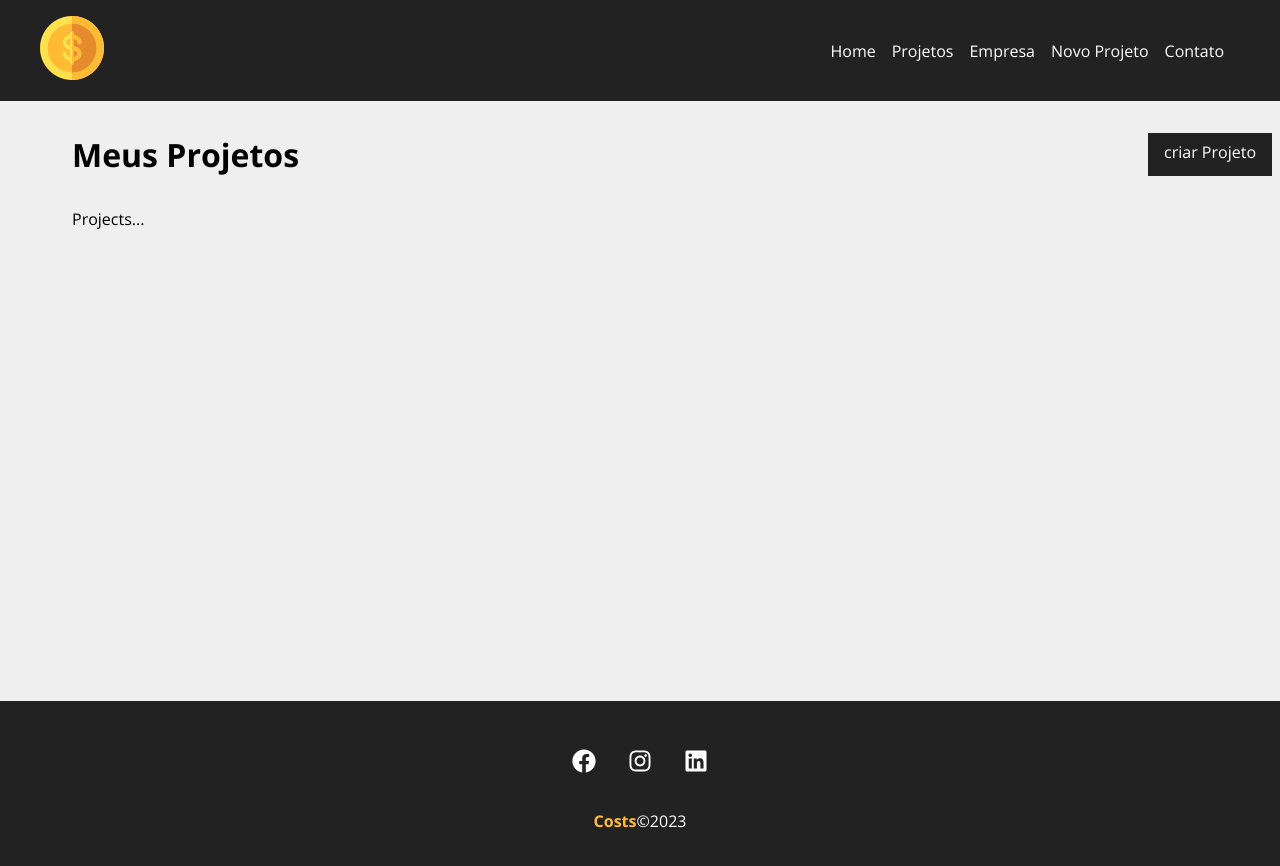
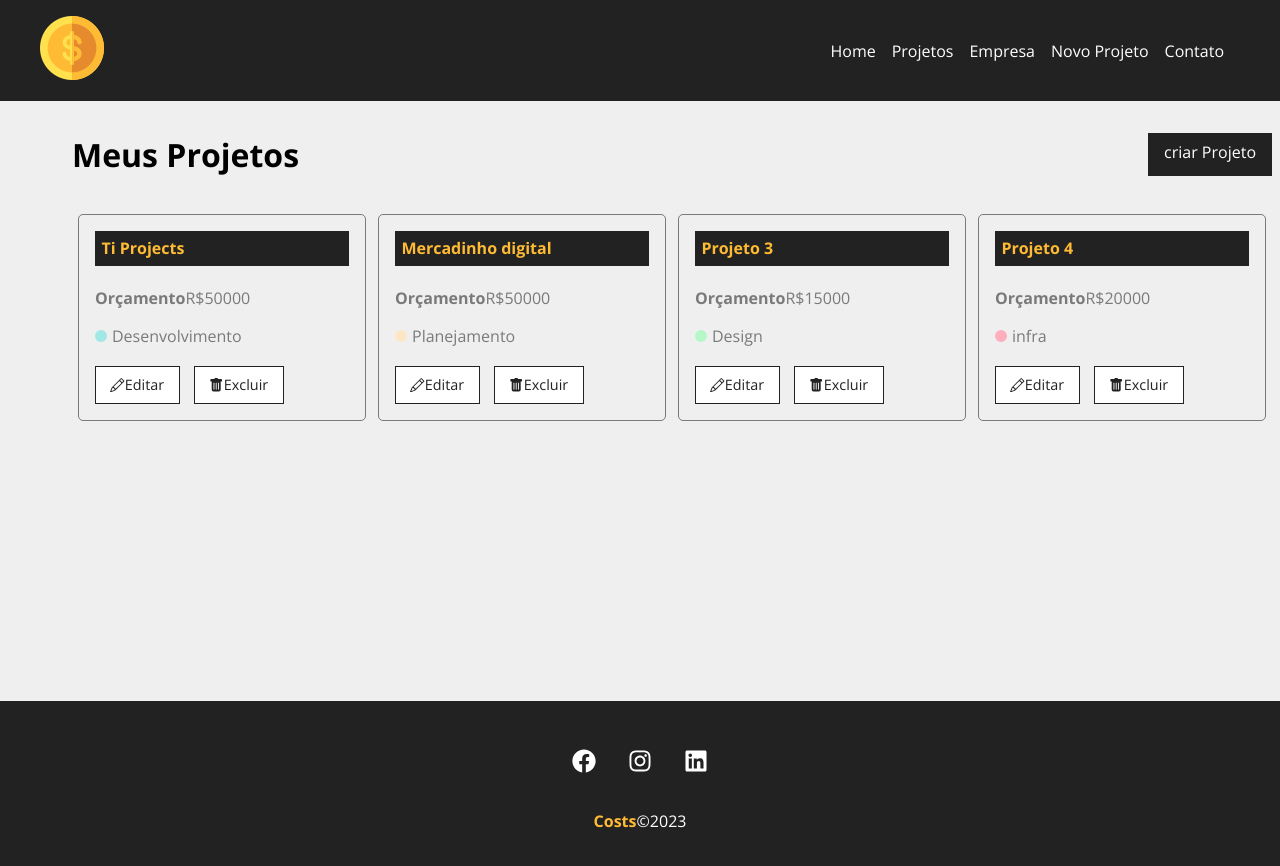
Before and after one commit to Jose-Benedito/costs, a React (Create React App) app: page /projects in a window 1280 px wide. Shown: the top 866 px of the page. Built offline with nearby package versions, Linux system fonts and the light colour scheme; data requests are answered from the project's data file.

Commit message:
Carregamento de dados para a página de Projetos.

```diff
--- a/db.json
+++ b/db.json
@@ -1,32 +1,7 @@
 {
   "projects": [
-    {
-      "name": "jhgg",
-      "budget": "45552",
-      "category": {
-        "id": "1",
-        "name": "infra"
-      },
-      "cost": 0,
-      "services": [],
-      "id": 1
-    },
-    {
-      "name": "jhgg",
-      "budget": "45552",
-      "category": {
-        "id": "1",
-        "name": "infra"
-      },
-      "cost": 0,
-      "services": [],
-      "id": 2
-    },
-    {
-      "cost": 0,
-      "services": [],
-      "id": 3
-    },
+
+
     {
       "name": "Ti Projects",
       "budget": "50000",
@@ -41,7 +16,7 @@
     {
       "category": {
         "id": "2",
-        "name": "Desenvolvimento"
+        "name": "Planejamento"
       },
       "name": "Mercadinho digital",
       "budget": "50000",
--- a/src/components/pages/Projects.js
+++ b/src/components/pages/Projects.js
@@ -1,17 +1,37 @@
 import { useLocation } from "react-router-dom"
-
+import { useState, useEffect } from "react"
 import Message from "../layout/Message"
 import LinkButton from "../layout/LinkButton"
 import styles from './Projects.module.css'
 import Container from '../layout/Container'
+import ProjectCard from "../project/ProjectCard"
 
 function Projects(){
+
+    const [projects, setProjects] = useState([])
 
     const location = useLocation()
     let message=''
     if (location.state) {
         message = location.state.message
     }
+
+    useEffect(()=> {
+        fetch('http://localhost:5000/projects', {
+            method: 'GET',
+            headers: {
+                'Content-Type': 'applçication/json',
+            },
+        }).then(resp => resp.json())
+          .then((data) => {
+            console.log(data)
+            setProjects(data)
+          })
+          .catch((err) => console.çog(err))
+    }, [])
+
+
+
     return (
         <div className={styles.project_container}>
 
@@ -23,7 +43,16 @@
         {message && <Message type="success" msg={message} />}
 
         <Container customClass="start">
-            <p>Projects...</p>
+            {projects.length > 0 &&
+              projects.map((project) => (
+              <ProjectCard
+                id={project.id}
+                name={project.name}
+                budget={project.budget}
+               category={project.category.name}
+                key={project.id}
+                />
+            ))}
 
         </Container>
 
--- /dev/null
+++ b/src/components/project/ProjectCard.js
@@ -0,0 +1,25 @@
+import { Link } from 'react-router-dom'
+import styles from './ProjectCard.module.css'
+import {BsPencil, BsFillTrashFill} from 'react-icons/bs'
+
+function ProjectCard ({id, name, budget, category, handleRemove}){
+    return (
+        <div className={styles.project_card}>
+            <h4>{name}</h4>
+            <p><span>Orçamento</span>R${budget}</p>
+            <p className={styles.category_text}>
+                <span className={`${styles[category.toLowerCase()]}`}></span>{category}</p>
+            <div className={styles.project_card_actions}>
+                <Link to="/">
+                    <BsPencil />Editar
+                </Link>
+                <button>
+                    <BsFillTrashFill /> Excluir
+                </button>
+
+            </div>
+        </div>
+    )
+}
+
+export default ProjectCard
--- /dev/null
+++ b/src/components/project/ProjectCard.module.css
@@ -0,0 +1,70 @@
+.project_card {
+    padding: 1em;
+    border: 1px solid #7a7a7a;
+    border-radius: 5px;
+    width: 24%;
+    margin: 0.5%;
+}
+
+.project_card h4 {
+    background-color: #222;
+    color: #ffbb33;
+    padding: .4em;
+    margin-bottom: 1.3em;
+    font-size: 1,3em;
+}
+
+.project_card p {
+    color: #7a7a7a;
+    margin-bottom: 1em;
+
+}
+.project_card p span {
+    font-weight: bold;
+}
+.category_text {
+    display: flex;
+    align-items:center;
+}
+
+.category_text span {
+    display: block;
+    width: 12px;
+    height: 12px;
+    border-radius: 50%;
+    background-color: #ccc;
+    margin-right: 5px;
+}
+.category_text .infra { background-color: #ffaebc; }
+.category_text .desenvolvimento { background-color: #a0e7e5; }
+.category_text .design { background-color: #b4f8c8; }
+.category_text .planejamento { background-color: #fbe7c6; }
+
+.project_card_actions {
+    margin-top: 1.2em;
+    display: flex;
+    align-items: center;
+}
+
+.project_card_actions a,
+.project_card_actions button {
+    text-decoration: none;
+    border:none;
+    background-color: #FFF;
+    color: #222;
+    font-size: .9em;
+    padding: .6em 1em;
+    margin-right: 1em;
+    cursor: pointer;
+    border: 1px solid #222;
+    display: flex;
+    align-items: center;
+    justify-content: center;
+    transition: 0.5s;
+
+}
+.project_card_actions a:hover,
+.project_card_actions button:hover {
+    background-color: #222;
+    color: #ffbb33;
+}
```
Also changed, not shown: src/components/layout/Loading.js (added), src/components/layout/Loading.module.css (added).
